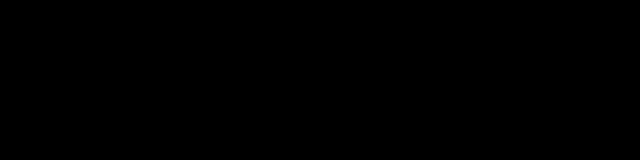
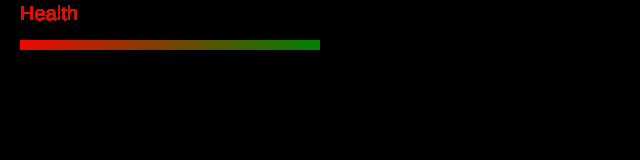
Before and after one commit to leeyman0/cosc-471-threejs-webgame-project, a website: page index.html in a window 1280 px wide. Shown: the whole page, without its empty margins (0-640 px from the left). Drawn offline with Linux system fonts and the light colour scheme.

Commit message:
Got the UI working in proper resolution

```diff
--- a/externalrepresentation.js
+++ b/externalrepresentation.js
@@ -1,6 +1,14 @@
 // Put the code that generates graphics here
 function updateScene(state, tapestry) {
     tapestry.renderer.render(tapestry.scene, tapestry.camera);
+
+    tapestry.textContext.font = "15pt Helvetica";
+    tapestry.textContext.fillStyle = healthGradient;
+    tapestry.textContext.fillText("Health", 20, 20);
+    tapestry.textContext.fillRect(20, 40,
+				  state.player.health
+				  / PLAYER_BASE_HEALTH
+				  * FULL_HEALTH_BAR_WIDTH, 10);
     return;
 }
 
--- a/index.html
+++ b/index.html
@@ -19,7 +19,7 @@
 	  width: 100%;
 	  height: 100%;
       }
-      #text {
+      #ui {
 	  background-color: transparent;
 	  z-index: 15;
 	  top: 0px;
@@ -63,14 +63,19 @@
       const TEXT_OVERLAY_ID = "ui";
       // ticks the player must wait before they can start over
       const COOLDOWN = 100;
+
+      const SCREEN_WIDTH = window.innerWidth;
+      const SCREEN_HEIGHT = window.innerHeight;
+
+      const FULL_HEALTH_BAR_WIDTH = 300;
     </script>
     <script src="./three.min.js"></script>
     <script src="./internalgame.js"></script>
     <script src="./externalrepresentation.js"></script>
     <script src="./initialState.js"></script>
     <div class="container">
+      <canvas id="graphics"></canvas>
       <canvas id="ui"></canvas>
-      <canvas id="graphics"></canvas>
     </div>
     <script>
       /* input handling */ {
@@ -119,6 +124,10 @@
       // Setting up the graphics
       const canvas = document.getElementById(CANVAS_ID);
       const textCanvas = document.getElementById(TEXT_OVERLAY_ID);
+      canvas.width = SCREEN_WIDTH;
+      canvas.height = SCREEN_HEIGHT;
+      textCanvas.width = SCREEN_WIDTH;
+      textCanvas.height = SCREEN_HEIGHT;
       let tapestry = {
 	  scene : new THREE.Scene(),
 	  camera : new THREE.PerspectiveCamera(75,
@@ -130,9 +139,12 @@
 	  textContext : textCanvas.getContext('2d'),
 	  light : new THREE.DirectionalLight(0xFFFFFF, 1),
       }
-
-      tapestry.textContext.fillStyle = '#FF0000';
-      tapestry.textContext.fillText("Hello from hell", 20, 20);
+      let healthGradient
+	  = tapestry.textContext.createLinearGradient(10, 10,
+						      FULL_HEALTH_BAR_WIDTH,
+						      100);
+      healthGradient.addColorStop(0.0, "red");
+      healthGradient.addColorStop(1.0, "green");
 
     </script>
     <script>
```
